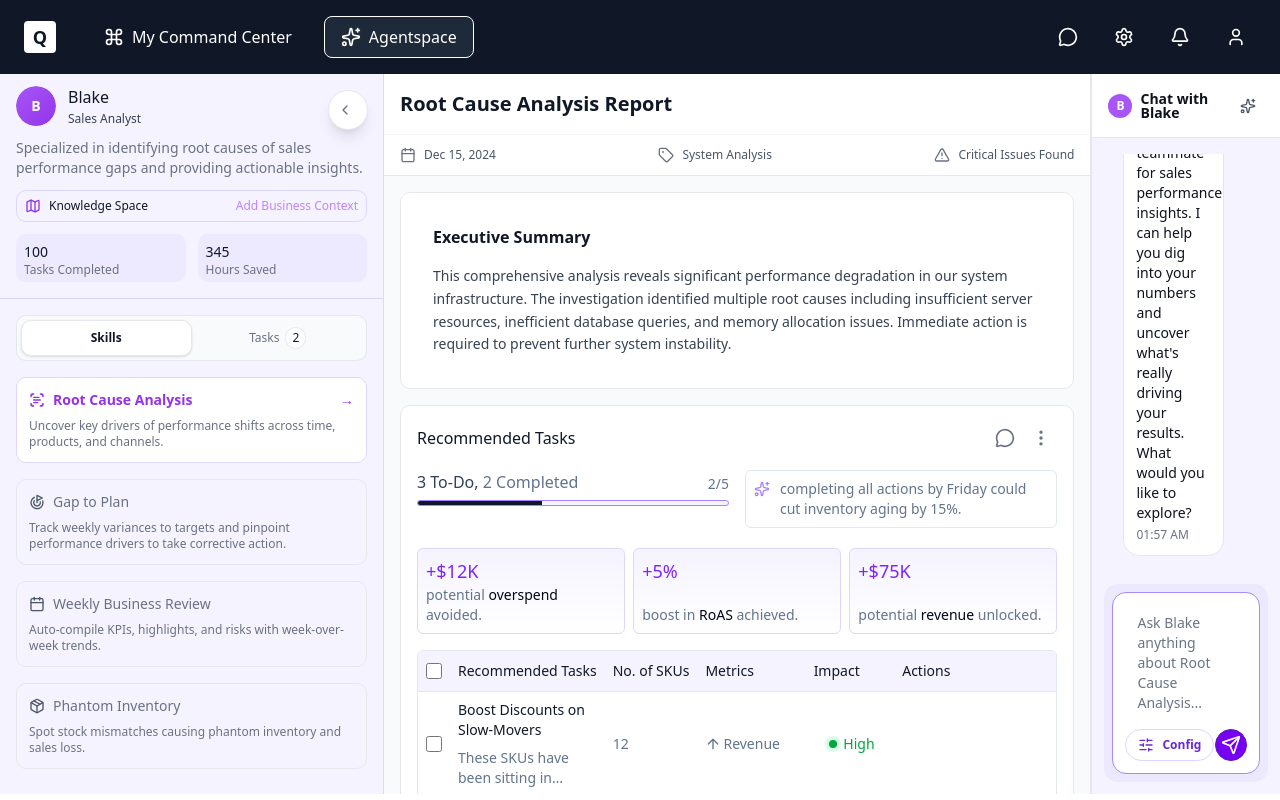
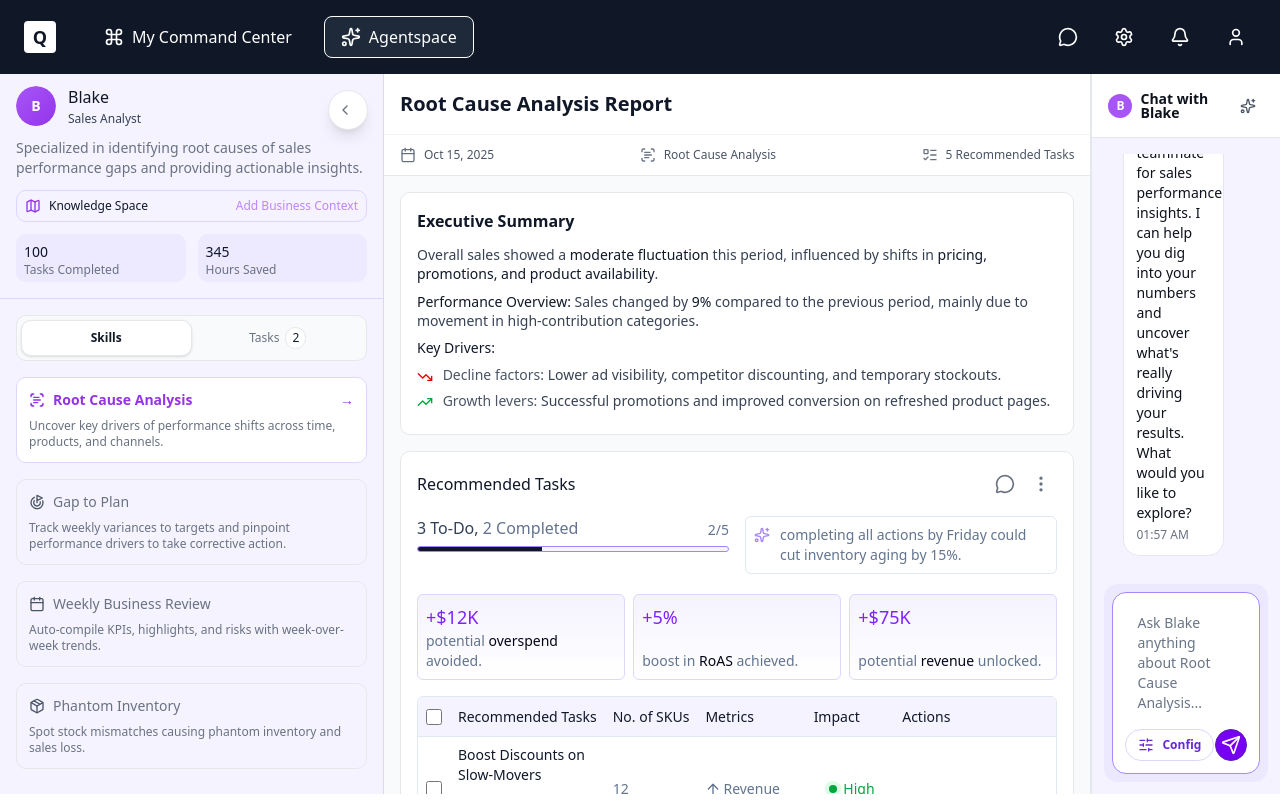
Before and after one commit to heyvj99/AI_RCA_Agent, a Next.js app: page / in a window 1280 px wide. Built offline with nearby package versions, Linux system fonts and the light colour scheme.

Commit message:
update content for exec summary

```diff
--- a/src/components/MainAreaLayout.tsx
+++ b/src/components/MainAreaLayout.tsx
@@ -1,7 +1,7 @@
 'use client';
 
 import React, { useState, useRef, useEffect } from 'react';
-import { Calendar, Tag, AlertTriangle } from 'lucide-react';
+import { Calendar, ScanText, ListTodo } from 'lucide-react';
 import CollapsibleSidebar, { CollapsibleSidebarRef } from './CollapsibleSidebar';
 import { Report } from './report';
 import type { RecommendedTask } from './report';
@@ -51,11 +51,17 @@ const MainAreaLayout: React.FC<MainAreaLayoutProps> = ({ children }) => {
   const reportData = {
     title: "Root Cause Analysis Report",
     metadata: [
-      { icon: <Calendar className="w-4 h-4" />, label: "Dec 15, 2024" },
-      { icon: <Tag className="w-4 h-4" />, label: "System Analysis" },
-      { icon: <AlertTriangle className="w-4 h-4" />, label: "Critical Issues Found" }
+      { icon: <Calendar className="w-4 h-4" />, label: "Oct 15, 2025" },
+      { icon: <ScanText className="w-4 h-4" />, label: "Root Cause Analysis" },
+      { icon: <ListTodo className="w-4 h-4" />, label: "5 Recommended Tasks" }
     ],
-    executiveSummary: "This comprehensive analysis reveals significant performance degradation in our system infrastructure. The investigation identified multiple root causes including insufficient server resources, inefficient database queries, and memory allocation issues. Immediate action is required to prevent further system instability.",
+    executiveSummary: `Overall sales showed a **moderate fluctuation** this period, influenced by shifts in **pricing, promotions, and product availability**.
+
+- **Performance Overview:** Sales changed by **9%** compared to the previous period, mainly due to movement in high-contribution categories.
+
+- **Key Drivers:**
+  - 📉 *Decline factors:* Lower ad visibility, competitor discounting, and temporary stockouts.
+  - 📈 *Growth levers:* Successful promotions and improved conversion on refreshed product pages.`,
     findings: [
       {
         title: "Server Resource Constraints",
--- a/src/components/report/ExecutiveSummary.tsx
+++ b/src/components/report/ExecutiveSummary.tsx
@@ -1,14 +1,113 @@
+import React from 'react';
+import ReactMarkdown from 'react-markdown';
+import { TrendingDown, TrendingUp } from 'lucide-react';
+import remarkGfm from 'remark-gfm';
+import remarkBreaks from 'remark-breaks';
+
 interface ExecutiveSummaryProps {
   content: string;
 }
 
 export function ExecutiveSummary({ content }: ExecutiveSummaryProps) {
   return (
-    <div className="bg-white p-8 rounded-lg border border-gray-200">
-      <h2 className="text-base font-semibold text-gray-900 mb-4">
+    <div className="bg-white p-4 rounded-lg border border-gray-200">
+      <h2 className="text-base font-semibold text-gray-900 mb-3">
         Executive Summary
       </h2>
-      <p className="text-sm text-gray-700 leading-relaxed">{content}</p>
+
+      <div className="prose prose-sm max-w-none">
+        <ReactMarkdown
+          remarkPlugins={[remarkGfm, remarkBreaks]}
+          components={{
+            p: ({ children }) => (
+              <p className="text-sm text-gray-700 leading-snug mb-2">
+                {children}
+              </p>
+            ),
+            ul: ({ children, ...props }) => {
+              const node = (props as any).node;
+              const isNested = node?.parent?.type === 'listItem';
+              return (
+                <ul className={`space-y-1.5 ${isNested ? 'ml-4 mt-1 mb-1' : 'mb-2'} list-none`}>
+                  {children}
+                </ul>
+              );
+            },
+            li: ({ children, ...props }) => {
+              const node = (props as any).node;
+              const isNested = node?.parent?.type === 'listItem';
+
+              // Helper function to replace emoji with icons
+              const replaceEmojiWithIcons = (node: React.ReactNode, key?: number): React.ReactNode => {
+                if (typeof node === 'string') {
+                  const parts = node.split(/(📉|📈)/);
+                  return parts.map((part, partIdx) => {
+                    if (part === '📉') {
+                      return (
+                        <TrendingDown
+                          key={`${key}-${partIdx}`}
+                          className="inline-block w-4 h-4 mr-1.5 text-red-600 align-middle"
+                          aria-label="down trend"
+                        />
+                      );
+                    } else if (part === '📈') {
+                      return (
+                        <TrendingUp
+                          key={`${key}-${partIdx}`}
+                          className="inline-block w-4 h-4 mr-1.5 text-green-600 align-middle"
+                          aria-label="up trend"
+                        />
+                      );
+                    }
+                    return <React.Fragment key={`${key}-${partIdx}`}>{part}</React.Fragment>;
+                  });
+                }
+
+                if (React.isValidElement(node)) {
+                  const element = node as React.ReactElement<any>;
+                  return React.cloneElement(element, {
+                    ...element.props,
+                    children: React.Children.map(element.props.children, (child, idx) =>
+                      replaceEmojiWithIcons(child, idx)
+                    ),
+                  });
+                }
+
+                return node;
+              };
+
+              if (isNested) {
+                return (
+                  <li className="flex items-start gap-1.5 text-sm text-gray-600 leading-snug mb-1">
+                    <span className="text-gray-300 mt-1 flex-shrink-0 text-xs">•</span>
+                    <span className="flex-1">
+                      {React.Children.map(children, (child, idx) =>
+                        replaceEmojiWithIcons(child, idx)
+                      )}
+                    </span>
+                  </li>
+                );
+              }
+
+              return (
+                <li className="text-sm text-gray-700 leading-snug">
+                  {React.Children.map(children, (child, idx) =>
+                    replaceEmojiWithIcons(child, idx)
+                  )}
+                </li>
+              );
+            },
+            strong: ({ children }) => (
+              <strong className="font-medium text-gray-900">{children}</strong>
+            ),
+            em: ({ children }) => (
+              <em className="text-gray-600 font-medium not-italic">{children}</em>
+            ),
+          }}
+        >
+          {content}
+        </ReactMarkdown>
+      </div>
     </div>
   );
 }
--- a/src/components/report/Report.tsx
+++ b/src/components/report/Report.tsx
@@ -116,7 +116,7 @@ export function Report({
                 <RecommendedTasks tasks={recommendedTasks} />
               )}
 
-              <KeyFindings findings={findings} />
+              {/* <KeyFindings findings={findings} /> */}
 
               {charts.map((chart, index) => (
                 <ChartSection
```
